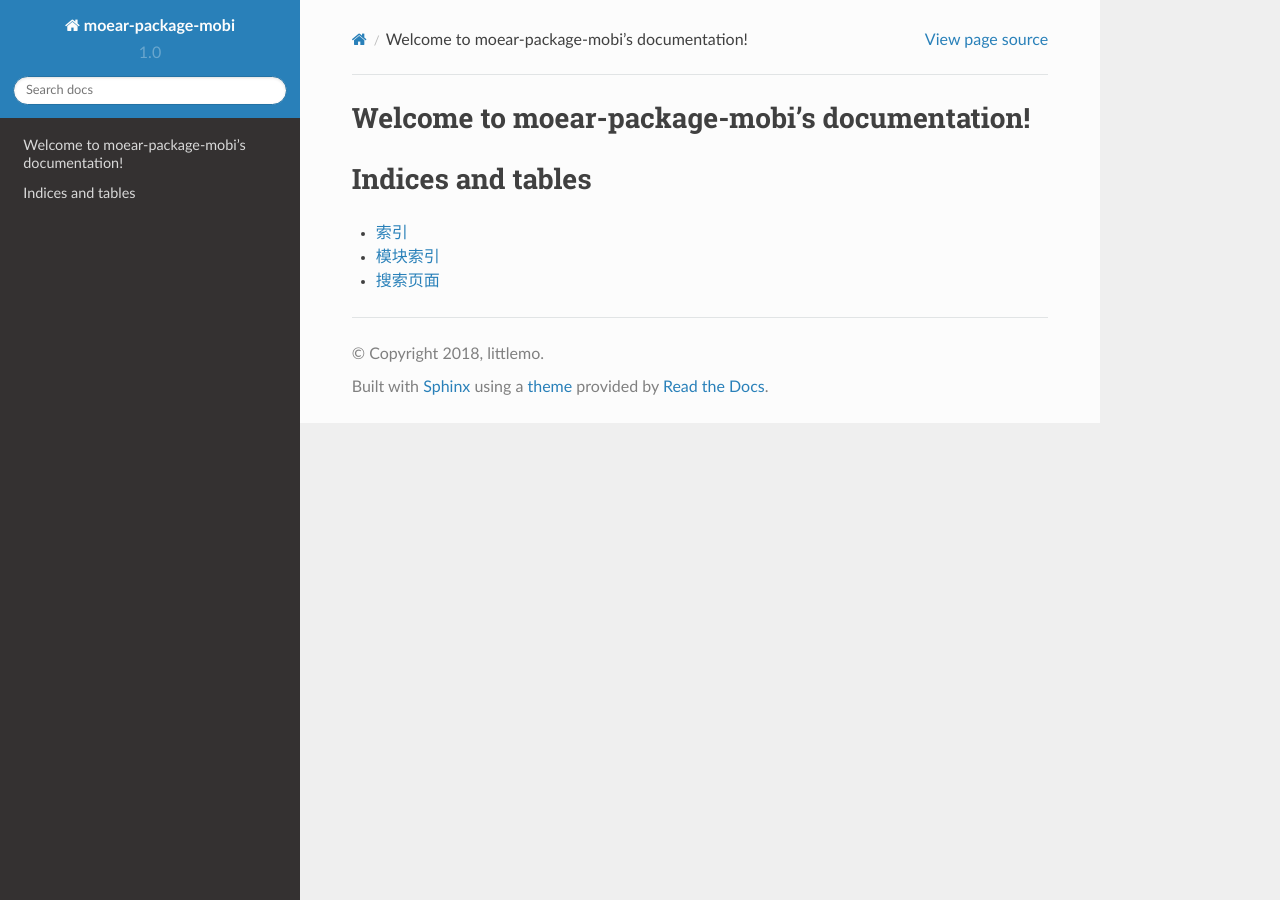
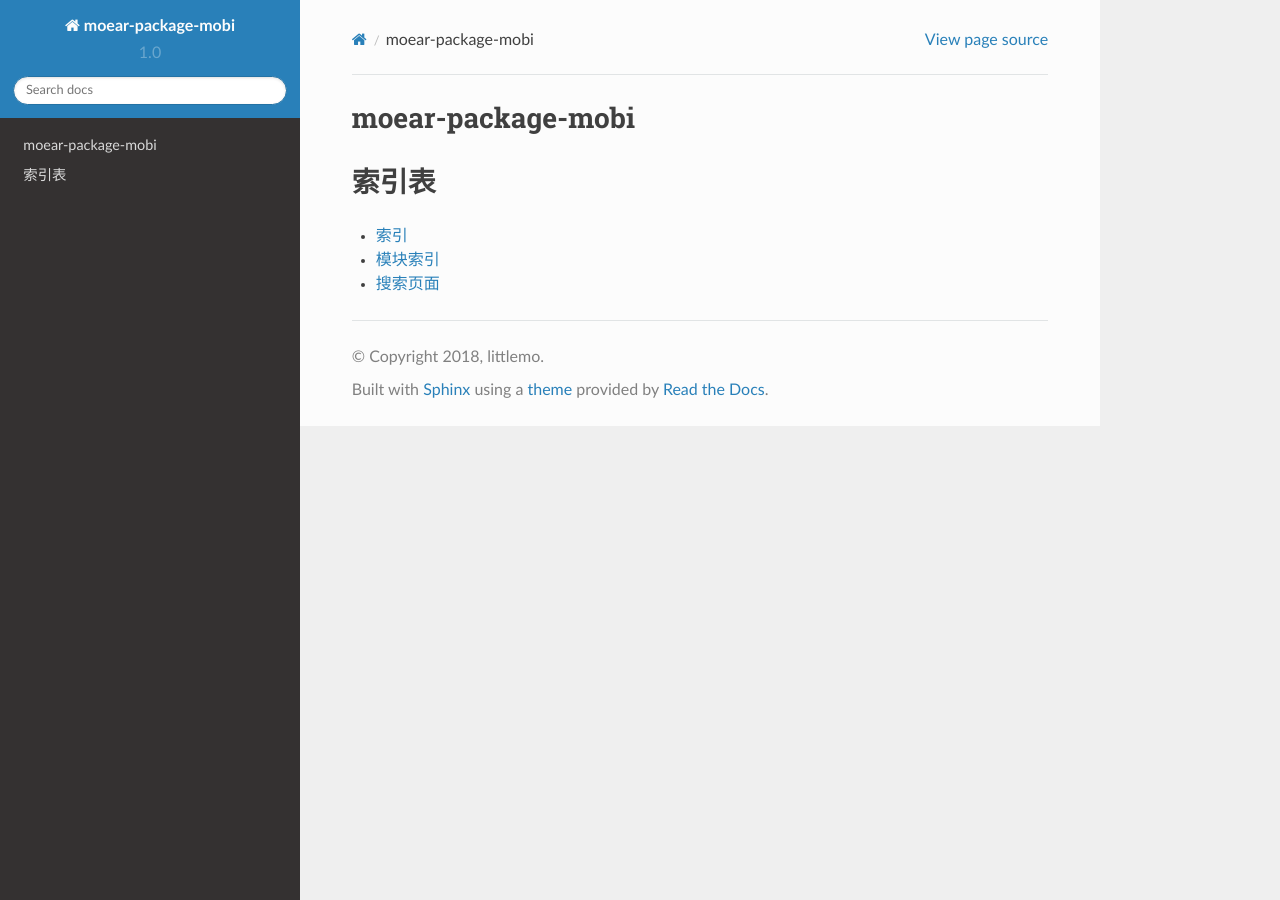
Before and after one commit to littlemo/moear-package-mobi, a Sphinx documentation site: the page built from docs/source/index.rst, in a window 1280 px wide. Built offline with Sphinx 7.4.7 and the Read the Docs theme 2.0.0, drawn with Linux system fonts in a browser that asks for light colours; formulas are drawn with MathJax 3.

Commit message:
M: 修改主索引页中的章节标题名称

```diff
--- a/docs/source/index.rst
+++ b/docs/source/index.rst
@@ -3,8 +3,8 @@
    You can adapt this file completely to your liking, but it should at least
    contain the root `toctree` directive.
 
-Welcome to moear-package-mobi's documentation!
-==============================================
+moear-package-mobi
+==================
 
 .. toctree::
    :maxdepth: 2
@@ -12,8 +12,8 @@ Welcome to moear-package-mobi's documentation!
 
 
 
-Indices and tables
-==================
+索引表
+======
 
 * :ref:`genindex`
 * :ref:`modindex`
```
